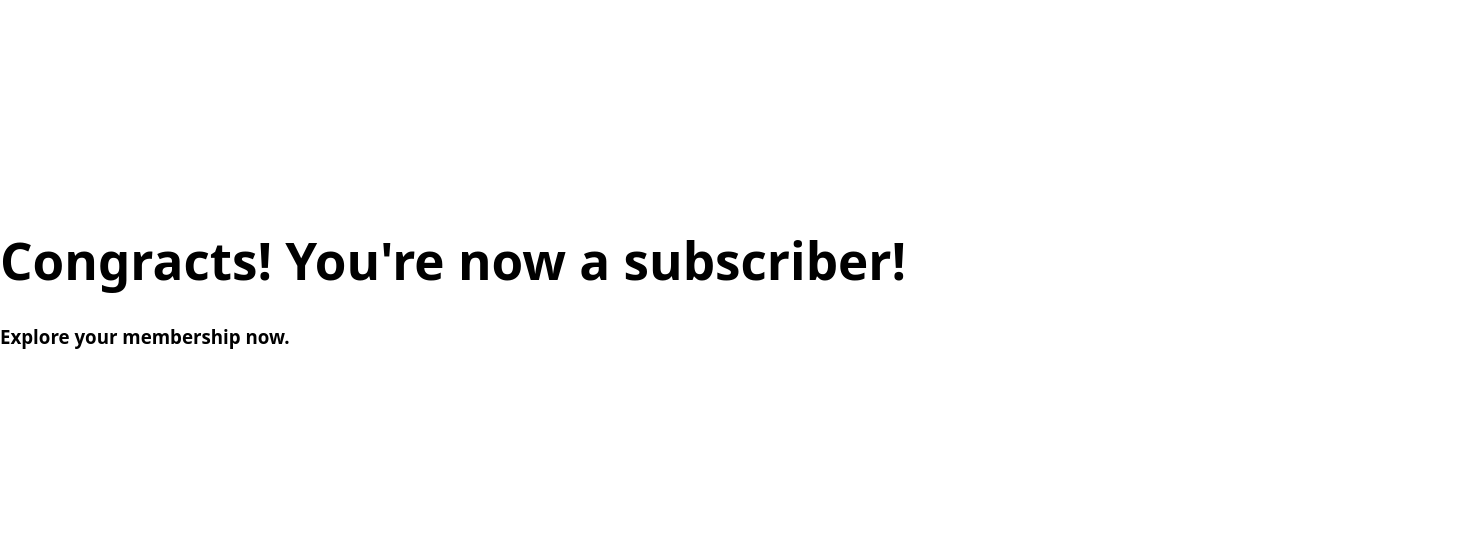
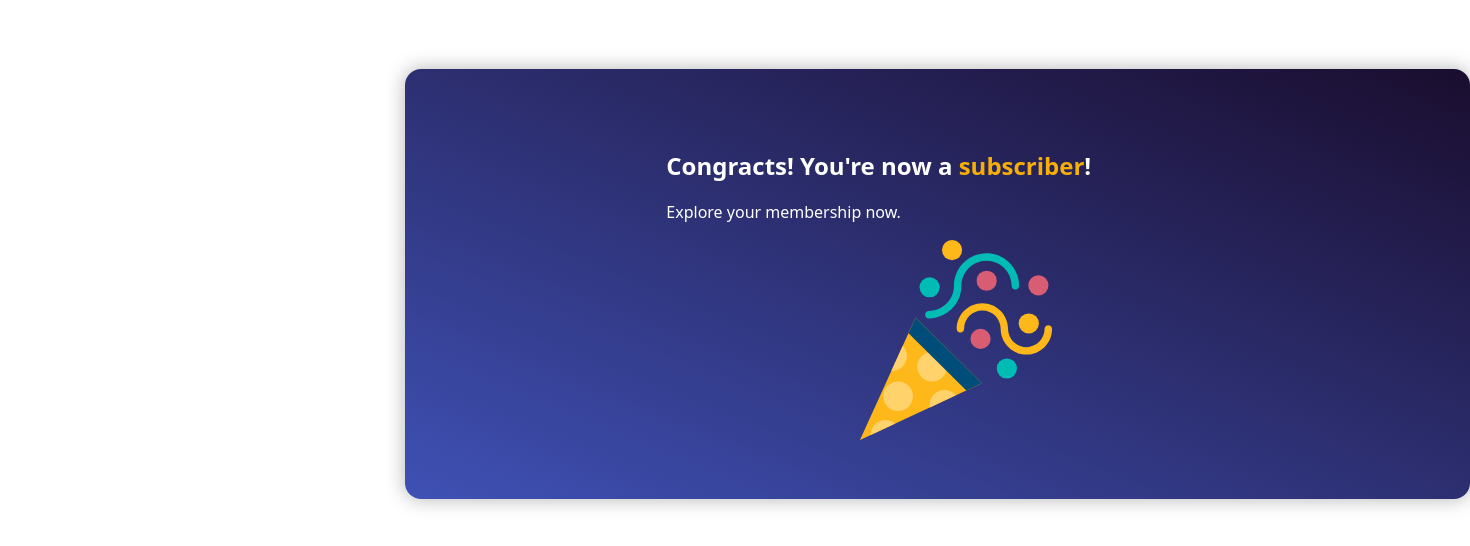
Before and after one commit to alimohammadpour/gamehouse, a React (Vite) app: page /congrats in a window 1280 px wide. Shown: the part 116-662 px from the top of the page, 1470 px wide, since content can reach past the window. Built offline with nearby package versions, Linux system fonts and the light colour scheme.

Commit message:
fixes subscription congrats component

```diff
--- a/src/App.css
+++ b/src/App.css
@@ -124,6 +124,12 @@
   color: white;
 }
 
+.confetti-svg {
+  width: 200px;
+  position: relative;
+  left: 35%;
+}
+
 @media (max-width: 600px) {
   .card {
     flex-direction: column;
--- a/src/components/SubscriptionCongrats.tsx
+++ b/src/components/SubscriptionCongrats.tsx
@@ -1,10 +1,14 @@
 import React, { type JSX } from 'react';
+import confettiSVG from '../assets/confetti.svg';
 
 export const SubscriptionCongrats = (): JSX.Element => {
   return (
-    <div>
-      <h1>Congracts! You're now a subscriber!</h1>
-      <h3>Explore your membership now.</h3>
+    <div className='card'>
+      <div className='step'>
+        <h2>Congracts! You're now a <span style={{ color: '#f7af07' }}>subscriber</span>!</h2>
+        <p>Explore your membership now.</p>
+        <img src={confettiSVG} alt="confetti" className="confetti-svg"/>
+      </div>
     </div>
   );
 };
```
Also changed, not shown: src/assets/confetti.svg (added).
